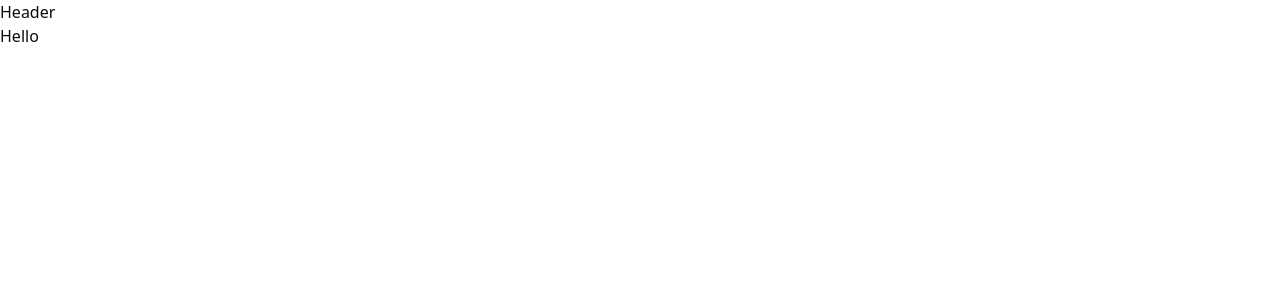
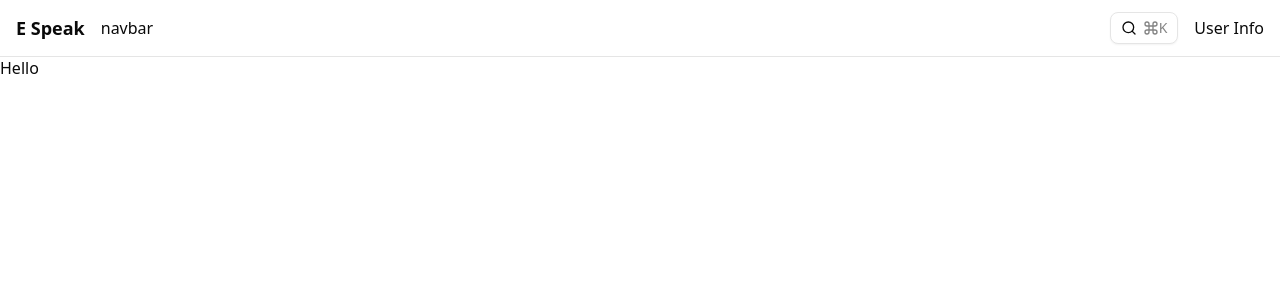
Before and after one commit to bacnx/e-speak-fe, a Next.js app: page /en in a window 1280 px wide. Shown: the top 300 px of the page. Built offline with nearby package versions, Linux system fonts and the light colour scheme.

Commit message:
feat(header): basic header

```diff
--- a/src/app/[lang]/(main)/layout.tsx
+++ b/src/app/[lang]/(main)/layout.tsx
@@ -1,13 +1,22 @@
 import { ReactNode } from 'react'
+
+import Header from '@/components/layout/header'
+import { getDictionary } from '@/dictionaries/get-dictionary'
+import { LocaleEnum } from '@/types/locales'
 
 export default async function DefaultLayout({
   children,
+  params,
 }: Readonly<{
   children: ReactNode
+  params: Promise<{ lang: LocaleEnum }>
 }>) {
+  const { lang } = await params
+  const dictionary = await getDictionary(lang)
+
   return (
     <div>
-      <header>Header</header>
+      <Header dictionary={dictionary} />
       {children}
     </div>
   )
--- a/src/app/[lang]/(main)/page.tsx
+++ b/src/app/[lang]/(main)/page.tsx
@@ -5,5 +5,5 @@ export default async function Home({ params }: DefaultPageProps) {
   const { lang } = await params
   const dictionary = await getDictionary(lang)
 
-  return <div>{dictionary.Hello}</div>
+  return <div className="h-[200vh]">{dictionary.Hello}</div>
 }
--- /dev/null
+++ b/src/components/layout/header/index.tsx
@@ -0,0 +1,32 @@
+import { LocaleKeys } from '@/types/locales'
+
+import Logo from './logo'
+import NavDesktop from './nav-desktop'
+import NavMobile from './nav-mobile'
+import SearchButton from './search-button'
+import User from './user'
+
+interface HeaderProps {
+  dictionary: LocaleKeys
+}
+
+export default function Header({ dictionary }: HeaderProps) {
+  return (
+    <>
+      <header className="fixed z-50 w-full border-b backdrop-blur-sm">
+        <div className="container mx-auto flex h-14 items-center justify-between px-4">
+          <div className="flex items-center justify-between gap-4">
+            <NavMobile dictionary={dictionary} className="lg:hidden" />
+            <Logo />
+            <NavDesktop dictionary={dictionary} className="max-lg:hidden" />
+          </div>
+          <div className="flex items-center justify-between gap-4">
+            <SearchButton />
+            <User dictionary={dictionary} />
+          </div>
+        </div>
+      </header>
+      <div className="h-14" />
+    </>
+  )
+}
--- /dev/null
+++ b/src/components/layout/header/logo.tsx
@@ -0,0 +1,9 @@
+import Link from 'next/link'
+
+export default function Logo() {
+  return (
+    <Link href="/" className="text-lg font-semibold">
+      E Speak
+    </Link>
+  )
+}
--- /dev/null
+++ b/src/components/layout/header/nav-desktop.tsx
@@ -0,0 +1,10 @@
+import { LocaleKeys } from '@/types/locales'
+
+interface NavDesktop {
+  dictionary: LocaleKeys
+  className?: string
+}
+
+export default function NavDesktop({ dictionary, className }: NavDesktop) {
+  return <div className={className}>navbar</div>
+}
--- /dev/null
+++ b/src/components/layout/header/nav-mobile.tsx
@@ -0,0 +1,10 @@
+import { LocaleKeys } from '@/types/locales'
+
+interface NavMobileProps {
+  dictionary: LocaleKeys
+  className?: string
+}
+
+export default function NavMobile({ dictionary, className }: NavMobileProps) {
+  return <div className={className}>mobile</div>
+}
--- /dev/null
+++ b/src/components/layout/header/search-button.tsx
@@ -0,0 +1,15 @@
+import { Command, SearchIcon } from 'lucide-react'
+
+import { Button } from '@/components/ui/button'
+
+export default function SearchButton() {
+  return (
+    <Button variant="outline" size="sm">
+      <SearchIcon />
+      <span className="flex items-center opacity-50">
+        {/* why size={14} is not work? */}
+        <Command size={14} />K
+      </span>
+    </Button>
+  )
+}
--- /dev/null
+++ b/src/components/layout/header/user.tsx
@@ -0,0 +1,25 @@
+import Link from 'next/link'
+
+import { Button } from '@/components/ui/button'
+
+import { LocaleKeys } from '@/types/locales'
+
+interface UserProps {
+  dictionary: LocaleKeys
+}
+
+export default function User({ dictionary }: UserProps) {
+  const isAuthenticated = true
+
+  return (
+    <div>
+      {isAuthenticated ? (
+        <div>User Info</div>
+      ) : (
+        <Link href="/login">
+          <Button variant="default">Login</Button>
+        </Link>
+      )}
+    </div>
+  )
+}
```
